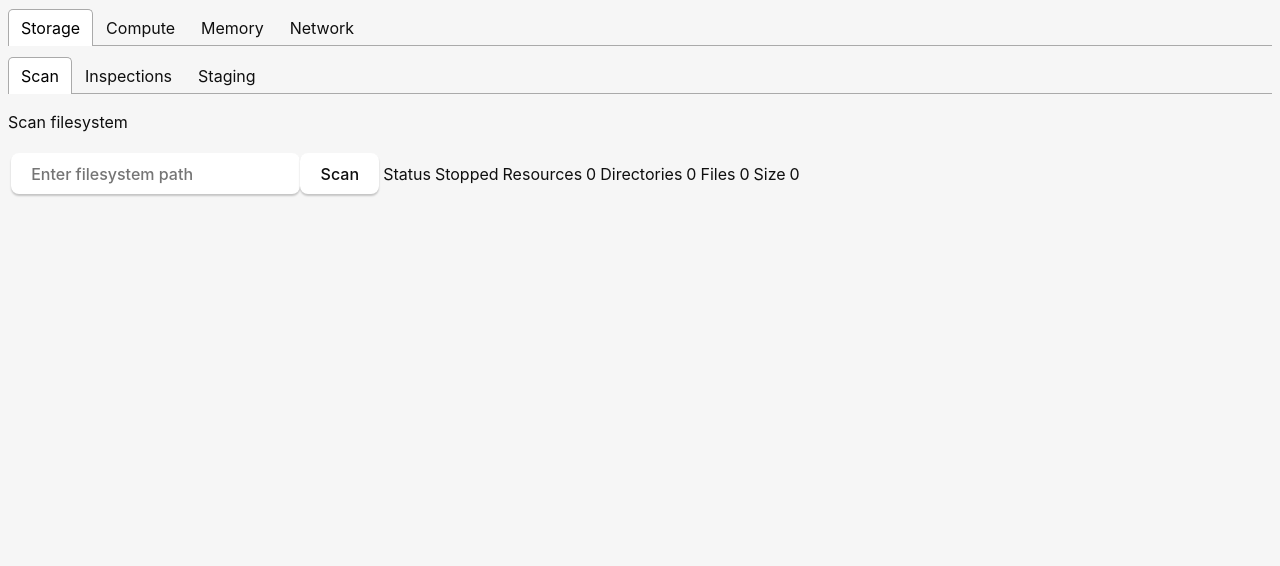
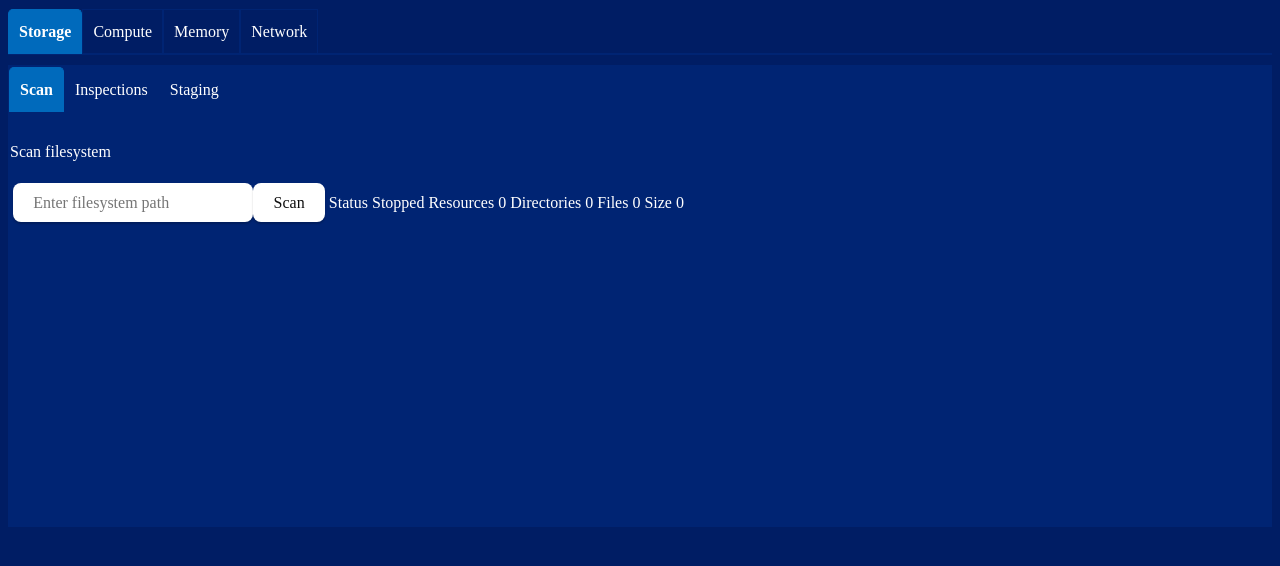
Before and after one commit to toaler/dups, a React (Vite) app: page / in a window 1280 px wide. Shown: the top 566 px of the page. Built offline with nearby package versions, Linux system fonts and the light colour scheme.

Commit message:
Initial css styling

```diff
--- a/src/App.jsx
+++ b/src/App.jsx
@@ -2,6 +2,7 @@ import {useState} from "react";
 import "./App.css";
 import {Tab, Tabs, TabList, TabPanel} from 'react-tabs';
 import 'react-tabs/style/react-tabs.css';
+import './ReactTabsOverrides.css'
 import StagingTab from "./storage/StagingTab.jsx";
 import InspectionTab from "./storage/InspectionTab.jsx";
 import ScanTab from "./storage/ScanTab.jsx";
--- /dev/null
+++ b/src/ReactTabsOverrides.css
@@ -0,0 +1,36 @@
+.react-tabs {
+    font-family: San "San Francisco", sans-serif;
+}
+
+.react-tabs__tab-list {
+    border-bottom: 2px solid #002473;
+    padding: 0;
+}
+
+.react-tabs__tab {
+    border: 1px solid #002473;
+    border-bottom: none;
+    padding: 10px;
+    list-style-type: none;
+    cursor: pointer;
+}
+
+.react-tabs__tab--selected {
+    background: #006abc;
+    border-color: #006abc;
+    color: #ffffff;
+    font-weight: bold;
+}
+
+.react-tabs__tab-panel {
+    background: #002473;
+    padding: 1px;
+    /*border: 1px solid #ffffff;*/
+}
+
+.react-tabs__tab:hover {
+    background-color: #006abc; /* Light grey background on hover */
+    color: #ffffff; /* Darker text color on hover */
+    font-weight: bold;
+    cursor: pointer; /* Changes the mouse cursor to indicate the item is clickable */
+}
--- a/src/styles.css
+++ b/src/styles.css
@@ -1,11 +1,11 @@
 :root {
-  font-family: Inter, Avenir, Helvetica, Arial, sans-serif;
+  font-family: San Francisco;
   font-size: 16px;
   line-height: 24px;
   font-weight: 400;
 
-  color: #0f0f0f;
-  background-color: #f6f6f6;
+  color: #FFFFFF;
+  background-color: #001d64;
 
   font-synthesis: none;
   text-rendering: optimizeLegibility;
@@ -106,4 +106,5 @@ button {
   button:active {
     background-color: #0f0f0f69;
   }
+
 }
```
Also changed, not shown: src-tauri/tauri.conf.json (+9 -3 lines).
